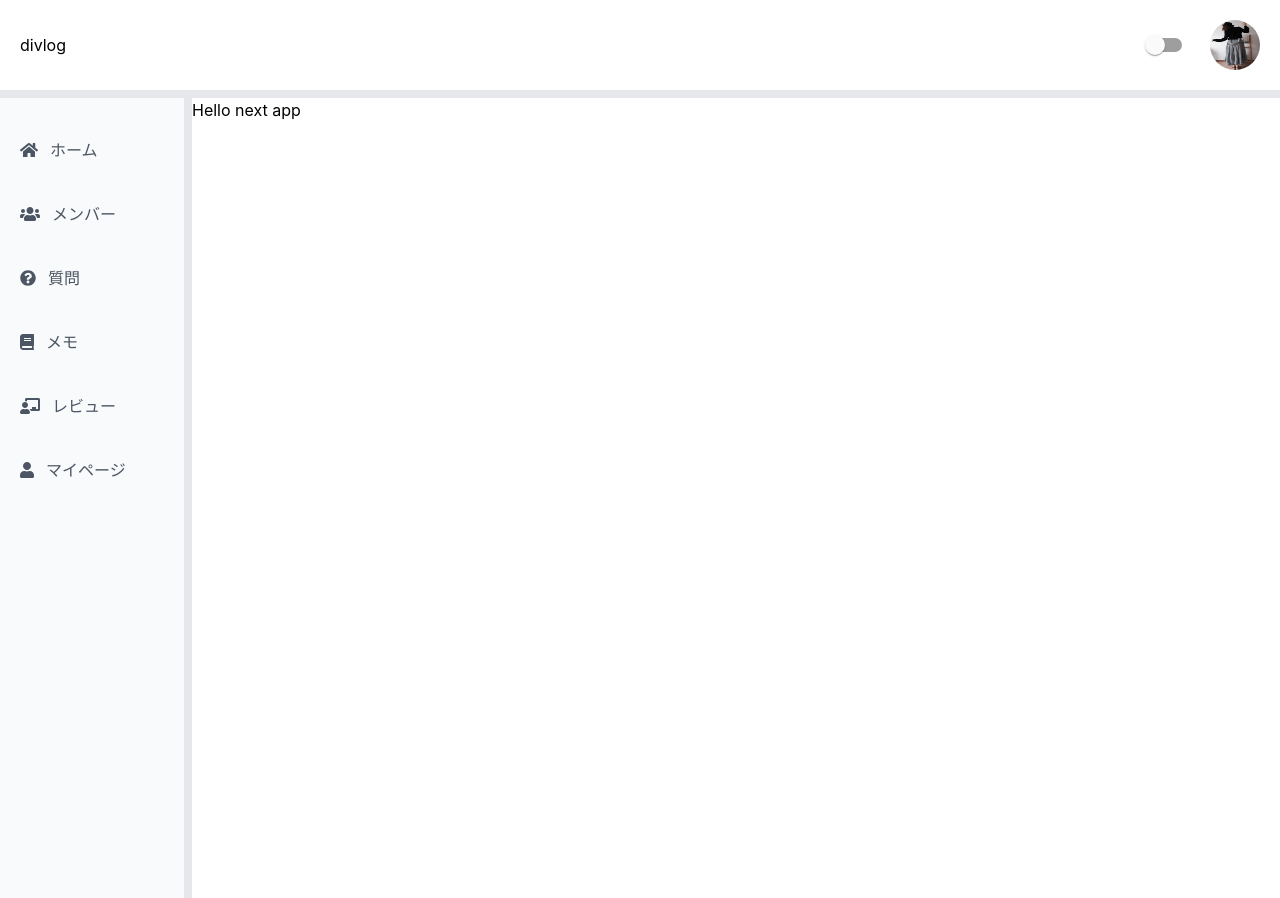
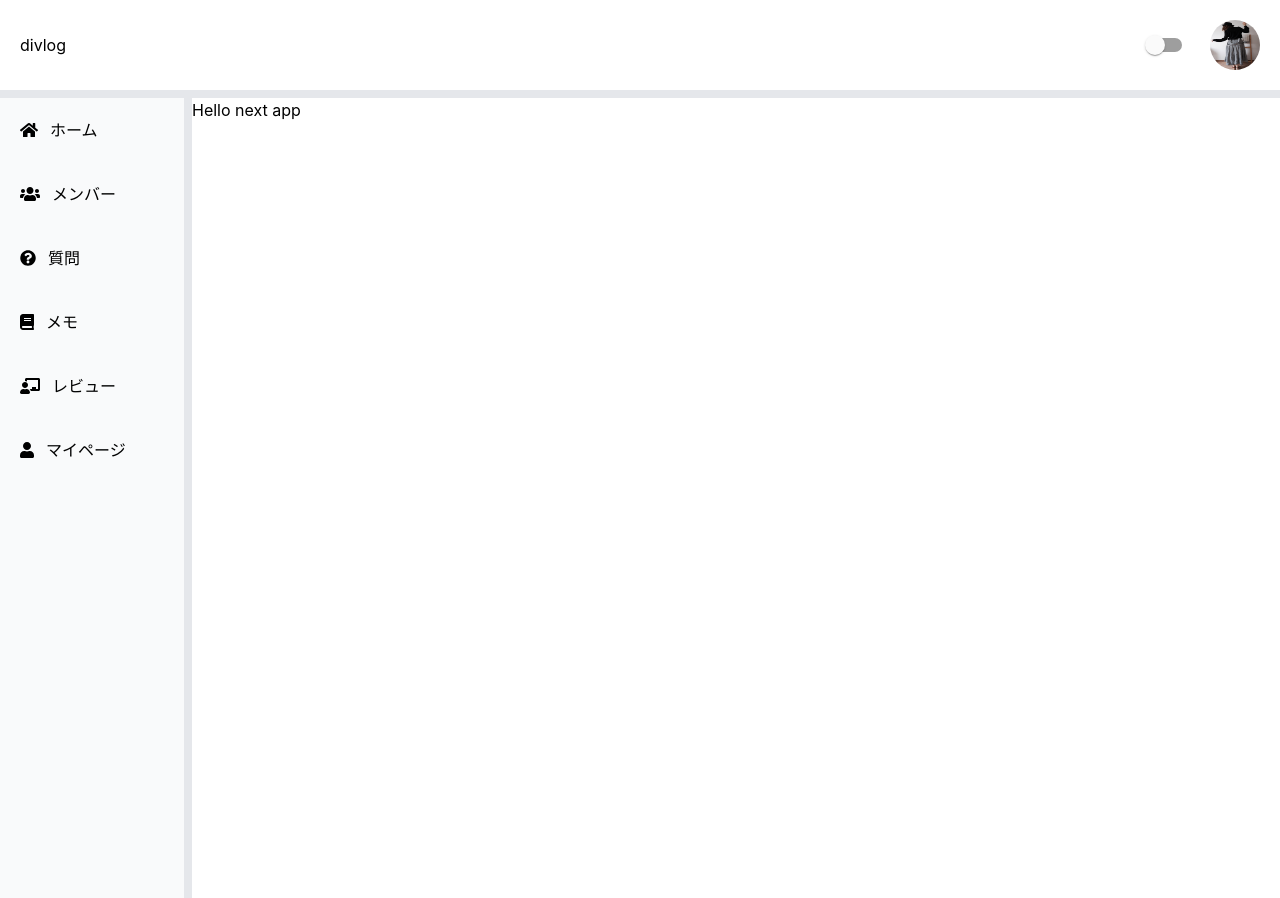
Before and after one commit to yk-you0922/divlog, a Next.js app: page / in a window 1280 px wide. Built offline with nearby package versions, Linux system fonts and the light colour scheme.

Commit message:
♻️ サイドバーリンクのコンポーネント化とmapでの表示

```diff
--- /dev/null
+++ b/src/components/Sidebar/LinkList.tsx
@@ -0,0 +1,23 @@
+import { VFC } from 'react';
+import Link from 'next/link';
+import { FontAwesomeIcon } from '@fortawesome/react-fontawesome';
+import { IconProp } from '@fortawesome/fontawesome-svg-core';
+
+type Props = {
+	icon: IconProp;
+	linkName: string;
+	href: string;
+};
+
+export const LinkList: VFC<Props> = (props) => {
+	return (
+		<div>
+			<Link href={props.href}>
+				<div className="p-5 flex items-center hover:opacity-50 hover:bg-gray-200">
+					<FontAwesomeIcon icon={props.icon} className="w-8 mr-3" />
+					{props.linkName}
+				</div>
+			</Link>
+		</div>
+	);
+};
--- a/src/components/Sidebar/Sidebar.tsx
+++ b/src/components/Sidebar/Sidebar.tsx
@@ -1,41 +1,37 @@
 import { VFC } from 'react';
-import Link from 'next/link';
-import { FontAwesomeIcon } from '@fortawesome/react-fontawesome';
-import { faBook, faChalkboardTeacher, faHome, faQuestionCircle, faUser, faUsers } from '@fortawesome/free-solid-svg-icons';
+import {
+	faBook,
+	faChalkboardTeacher,
+	faHome,
+	faQuestionCircle,
+	faUser,
+	faUsers,
+} from '@fortawesome/free-solid-svg-icons';
+import { IconProp } from '@fortawesome/fontawesome-svg-core';
+
+import { LinkList } from 'src/components/Sidebar/LinkList';
+
+type LinkType = {
+	icon: IconProp;
+	linkName: string;
+	href: string;
+};
+
+const LINKITEMS: Array<LinkType> = [
+	{ icon: faHome, linkName: 'ホーム', href: '/' },
+	{ icon: faUsers, linkName: 'メンバー', href: '/Users' },
+	{ icon: faQuestionCircle, linkName: '質問', href: '/Questions' },
+	{ icon: faBook, linkName: 'メモ', href: '/Memos' },
+	{ icon: faChalkboardTeacher, linkName: 'レビュー', href: '/Reviews' },
+	{ icon: faUser, linkName: 'マイページ', href: '/MyPage' },
+];
 
 export const Sidebar: VFC = () => {
 	return (
-		<div className="bg-gray-50 border-r-8 border-teal-800 h-screen lg:w-48 md:w-30 p-5">
-			<ul className="text-gray-600">
-				<li className="mt-5 flex items-center hover:opacity-50">
-					<FontAwesomeIcon icon={faHome} className="w-8 mr-3"/>
-					<Link href="/">ホーム</Link>
-				</li>
-				<li className="mt-10 flex items-center hover:opacity-50">
-					<FontAwesomeIcon icon={faUsers} className="w-8 mr-3"/>
-					<Link href="/Users">
-						メンバー
-					</Link>
-				</li>
-				<li className="mt-10 flex items-center hover:opacity-50">
-					<FontAwesomeIcon icon={faQuestionCircle} className="w-8 mr-3"/>
-					<Link href="/Questions">
-						質問
-					</Link>
-				</li>
-				<li className="mt-10 flex items-center hover:opacity-50">
-					<FontAwesomeIcon icon={faBook} className="w-8 mr-3"/>
-					<Link href="/Memos">メモ</Link>
-				</li>
-				<li className="mt-10 flex items-center hover:opacity-50">
-					<FontAwesomeIcon icon={faChalkboardTeacher} className="w-8 mr-3"/>
-					<Link href="/Reviews">レビュー</Link>
-				</li>
-				<li className="mt-10 flex items-center hover:opacity-50">
-					<FontAwesomeIcon icon={faUser} className="w-8 mr-3"/>
-					<Link href="/MyPage">マイページ</Link>
-				</li>
-			</ul>
+		<div className="bg-gray-50 border-r-8 border-teal-800 h-screen lg:w-48 md:w-30">
+			{LINKITEMS.map((item) => (
+				<LinkList icon={item.icon} linkName={item.linkName} href={item.href} />
+			))}
 		</div>
 	);
 };
```
